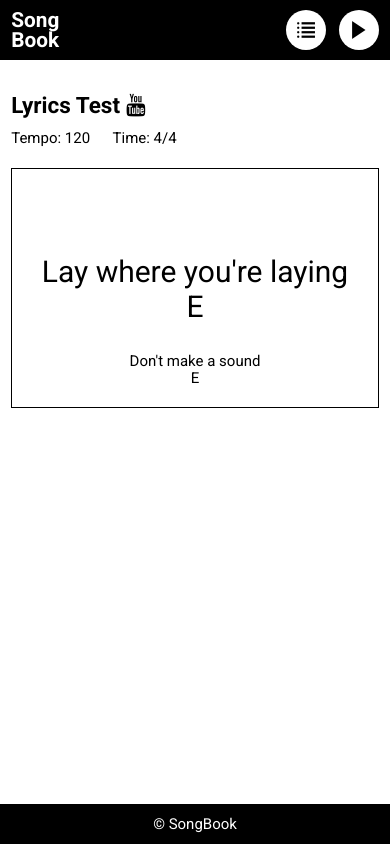
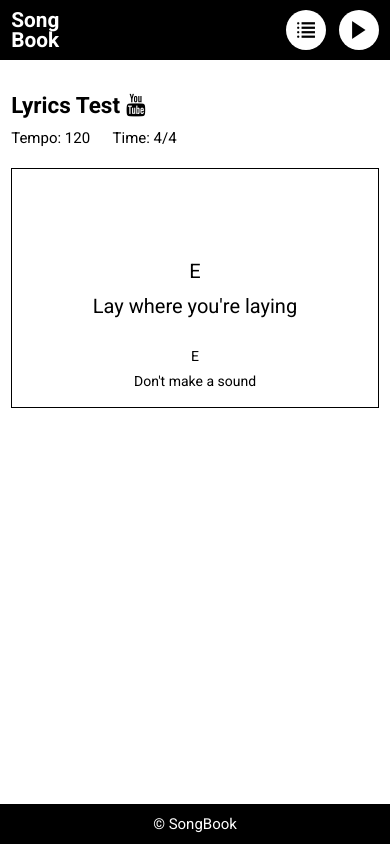
Before and after one commit to patrykkowalski0617/songbook, a React (Create React App) app: page / in a window 390 px wide. Built offline with nearby package versions, Linux system fonts and the light colour scheme.

Commit message:
counter.js - create restart method (to be continued)

```diff
--- a/src/components/main/lyrics/Lyrics.js
+++ b/src/components/main/lyrics/Lyrics.js
@@ -39,6 +39,7 @@ class Lyrics extends Component {
 
    handleScroll() {
       const currentlyMarkedSectionIndex = this.sectionAnimation.anim();
+      counter.action.restart();
       if (this.state.markedSectionIndex !== currentlyMarkedSectionIndex) {
          this.setState({ markedSectionIndex: currentlyMarkedSectionIndex });
          this.scrollAnimation.updateData(currentlyMarkedSectionIndex);
--- a/src/components/main/lyrics/LyricsSection.js
+++ b/src/components/main/lyrics/LyricsSection.js
@@ -11,8 +11,8 @@ class LyricsSection extends Component {
       return (
          <div className={"lyrics-section"} ref={this.ref}>
             <div className="section-content">
+               <p className="lyrics-chords">{this.props.chords}</p>
                <p className="lyrics-text">{this.props.text}</p>
-               <p className="lyrics-chords">{this.props.chords}</p>
             </div>
          </div>
       );
--- a/src/components/main/lyrics/logic/scroll-animation.js
+++ b/src/components/main/lyrics/logic/scroll-animation.js
@@ -44,7 +44,6 @@ class ScrollAnimation {
                requestAnimationFrame(animation);
             }
          };
-
          requestAnimationFrame(animation);
       };
    }
--- a/src/components/main/lyrics/logic/section-animation.js
+++ b/src/components/main/lyrics/logic/section-animation.js
@@ -1,10 +1,10 @@
 class SectionAnimation {
    constructor(parent, sections) {
       // return range whera animation supposed to be performed
-      const getRange = function(rangeSize) {
+      const getRange = function() {
          const sectionH = sections[0].clientHeight;
-         const rangeTop = (sectionH - sectionH * rangeSize) * -1;
-         const rangeBottom = (sectionH + sectionH * rangeSize) * -1;
+         const rangeTop = (sectionH - sectionH) * -1;
+         const rangeBottom = (sectionH + sectionH) * -1;
 
          return { top: rangeTop, bottom: rangeBottom };
       };
@@ -28,12 +28,12 @@ class SectionAnimation {
          ).style.transform = `translate(-50%, -50%) scale(${scale})`;
       };
 
-      const minScale = 0.5;
+      const minScale = 0.7;
 
       let currentAnimated = [];
       let markedSection;
       this.anim = function() {
-         const range = getRange(1);
+         const range = getRange();
 
          const getMarkedSection = function() {
             if (currentAnimated.length === 1) {
--- a/src/css/App.css
+++ b/src/css/App.css
@@ -554,6 +554,9 @@ ol {
       margin-top: 80px; }
     .lyrics-body .lyrics-section:last-child {
       margin-bottom: 80px; }
+    @media (max-width: 580px) {
+      .lyrics-body .lyrics-section {
+        font-size: 20px; } }
     .lyrics-body .lyrics-section .section-content {
       text-align: center;
       height: 70px;
--- a/src/css/abstracts/_variables.scss
+++ b/src/css/abstracts/_variables.scss
@@ -12,9 +12,9 @@ $space-6: 1.9rem;
 $space-7: 2.2rem;
 
 // media breaks
-$breakS: 320px; // Breaking points of website
-$breakM: 450px;
-$breakL: 580px;
+$break-s: 320px; // Breaking points of website
+$break-m: 450px;
+$break-l: 580px;
 
 // header and footer height
 $headerH: 60px;
--- a/src/css/components/main/_lyrics.scss
+++ b/src/css/components/main/_lyrics.scss
@@ -17,6 +17,9 @@
       }
       height: 80px;
       font-size: 30px;
+      @media (max-width: $break-l) {
+         font-size: 20px;
+      }
       position: relative;
       .section-content {
          text-align: center;
--- a/src/css/layout/_grid.scss
+++ b/src/css/layout/_grid.scss
@@ -128,7 +128,7 @@ article {
    margin-left: 100%;
 }
 
-@media (min-width: $breakS) {
+@media (min-width: $break-s) {
    .col-s-1 {
       max-width: 8.33%;
       flex: 0 0 8.33%;
@@ -218,7 +218,7 @@ article {
       margin-left: 100%;
    }
 }
-@media (min-width: $breakM) {
+@media (min-width: $break-m) {
    .col-m-1 {
       max-width: 8.33%;
       flex: 0 0 8.33%;
@@ -308,7 +308,7 @@ article {
       margin-left: 100%;
    }
 }
-@media (min-width: $breakL) {
+@media (min-width: $break-l) {
    .col-l-1 {
       max-width: 8.33%;
       flex: 0 0 8.33%;
--- a/src/logic/counter.js
+++ b/src/logic/counter.js
@@ -9,6 +9,8 @@ class Counter {
          start: function() {
             const delay = (60 / counter.data.tempo) * 1000;
             const songTiming = counter.data.songTiming();
+            const iterationDelay =
+               counter.data.songTiming() * counter.data.barDelay;
             const callback = callback => {
                callback
                   ? callback()
@@ -19,8 +21,13 @@ class Counter {
 
             counter.isRun = setInterval(function() {
                callback(counter.data.callbackOn.eachIteration);
+               console.log(counter.iteration);
                counter.iteration++;
-               if (counter.iteration % songTiming === 0) {
+               if (
+                  (counter.iteration - 1) % songTiming === 0 &&
+                  counter.iteration !== 1 &&
+                  counter.iteration > iterationDelay + 1
+               ) {
                   if (counter.data.lyricsEnd()) {
                      counter.action.pause();
                      counter.data.callbackOn.lyricsEnd();
@@ -36,11 +43,18 @@ class Counter {
             counter.isRun = 0;
             counter.iteration = 0;
          },
-         toggle: function(currentBarSetLength) {
+         toggle: function() {
             if (counter.isRun) {
                this.pause();
             } else {
-               this.start(currentBarSetLength);
+               this.start();
+            }
+         },
+         restart: function() {
+            if (counter.isRun) {
+               console.log("restart");
+               this.pause();
+               this.start();
             }
          }
       };
@@ -109,6 +123,13 @@ class Counter {
                counter.data.currentlyMarkedSectionIndex ===
                counter.data.locationOfAllBars().length - 1
             );
+         },
+         _barDelay: 1,
+         get barDelay() {
+            return this._barDelay;
+         },
+         set barDelay(value) {
+            this._barDelay = value;
          }
       };
 
```
